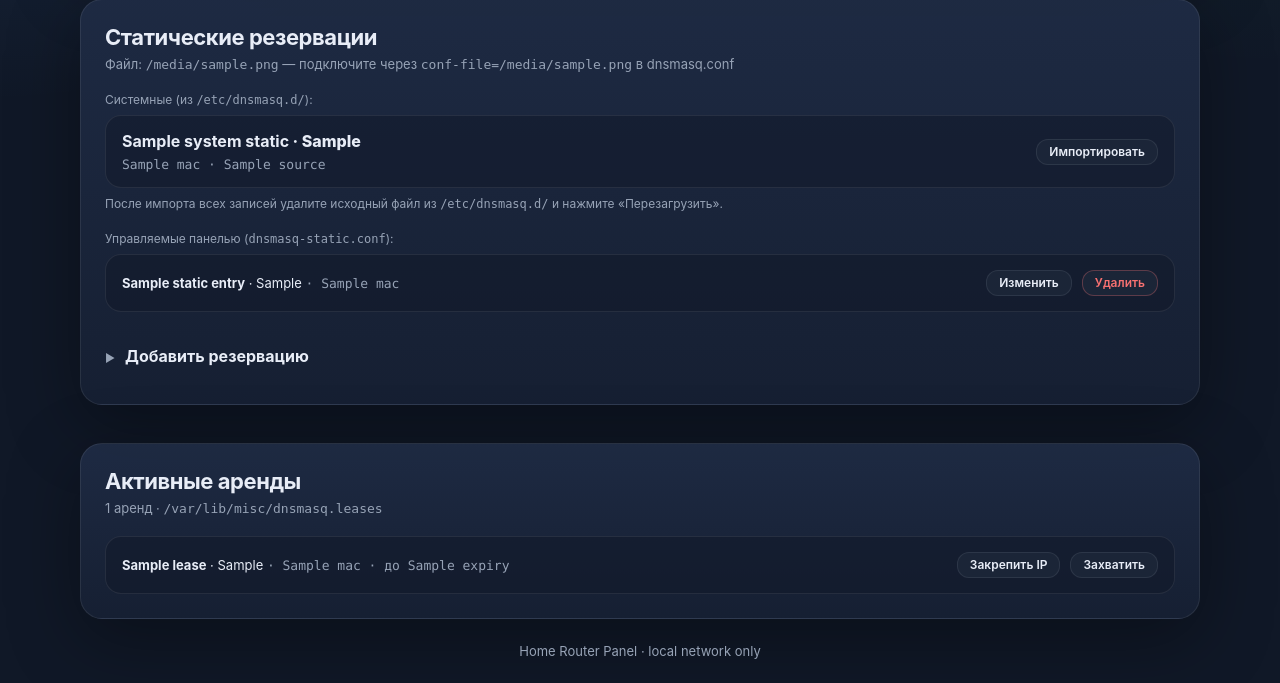
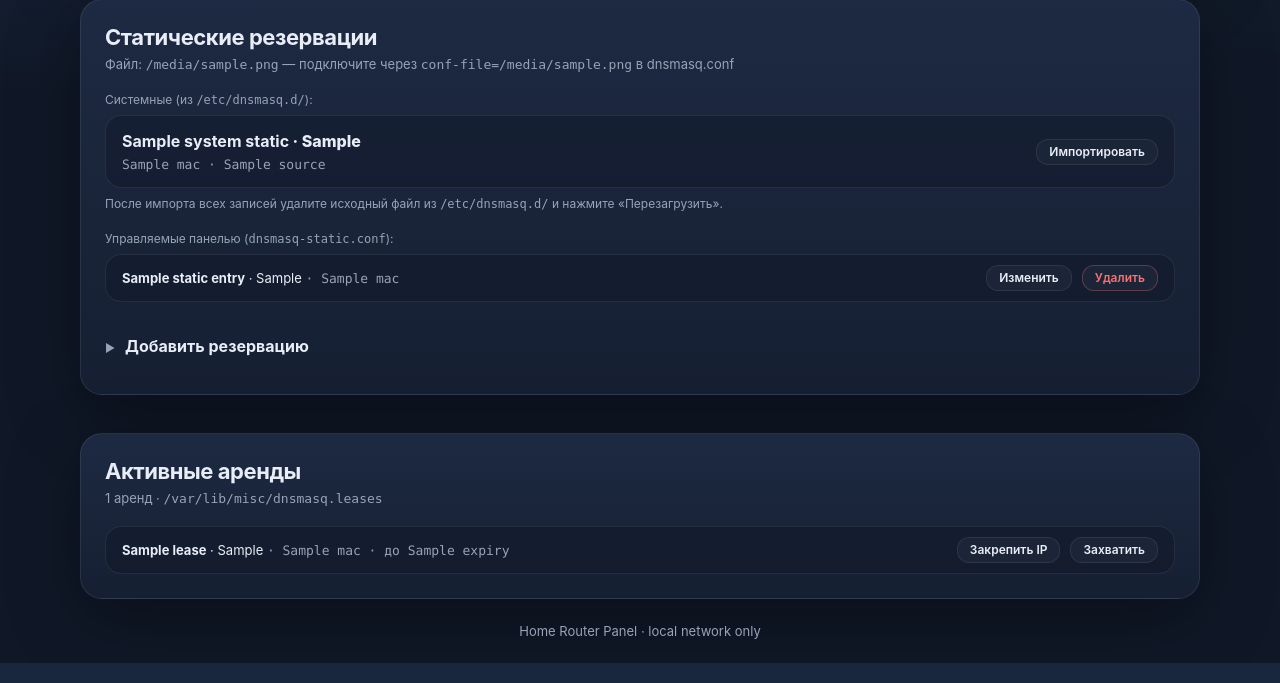
Before and after one commit to meteopavel/Home_Router_Panel, a FastAPI app: template templates/dnsmasq.html in a window 1280 px wide. Shown: the part 401-1084 px from the top of the page. Run offline with FastAPI, Linux system fonts and the light colour scheme; the template is opened without the code that fills it: most values are stand-ins (such as "Sample title", 1, 10 or a date in 2020).

Commit message:
dnsmasq: strict height 48px on rows

```diff
--- a/templates/dnsmasq.html
+++ b/templates/dnsmasq.html
@@ -141,7 +141,7 @@
         </p>
         <div class="service-list" style="margin-bottom: 20px;">
             {% for e in static_entries %}
-                <div class="service-row" id="entry-{{ e.mac | replace(':', '') if e.mac else 'h-' + e.hostname }}" style="gap: 12px; min-height: 48px;">
+                <div class="service-row" id="entry-{{ e.mac | replace(':', '') if e.mac else 'h-' + e.hostname }}" style="gap: 12px; height: 48px; padding-top: 0; padding-bottom: 0;">
                     {% if not e.mac and edit_host == e.hostname %}
                         {# Edit mode — hostname-only entry (only IP is editable) #}
                         <form method="post" action="/dnsmasq/static/update"
@@ -317,7 +317,7 @@
                                     or (lease.hostname and (static_entries | selectattr('hostname', 'equalto', lease.hostname) | list | length > 0)) %}
                 {% set is_system = system_static | selectattr('mac', 'equalto', lease.mac) | list | length > 0 %}
                 {% set is_static = is_managed or is_system %}
-                <div class="service-row" id="lease-{{ lease.mac | replace(':', '') }}" style="gap: 10px; min-height: 48px;">
+                <div class="service-row" id="lease-{{ lease.mac | replace(':', '') }}" style="gap: 10px; height: 48px; padding-top: 0; padding-bottom: 0;">
                     {% if not is_static and pin_mac == lease.mac %}
                         {# Pin mode — inline form with MAC/hostname choice #}
                         <div class="service-main">
```
